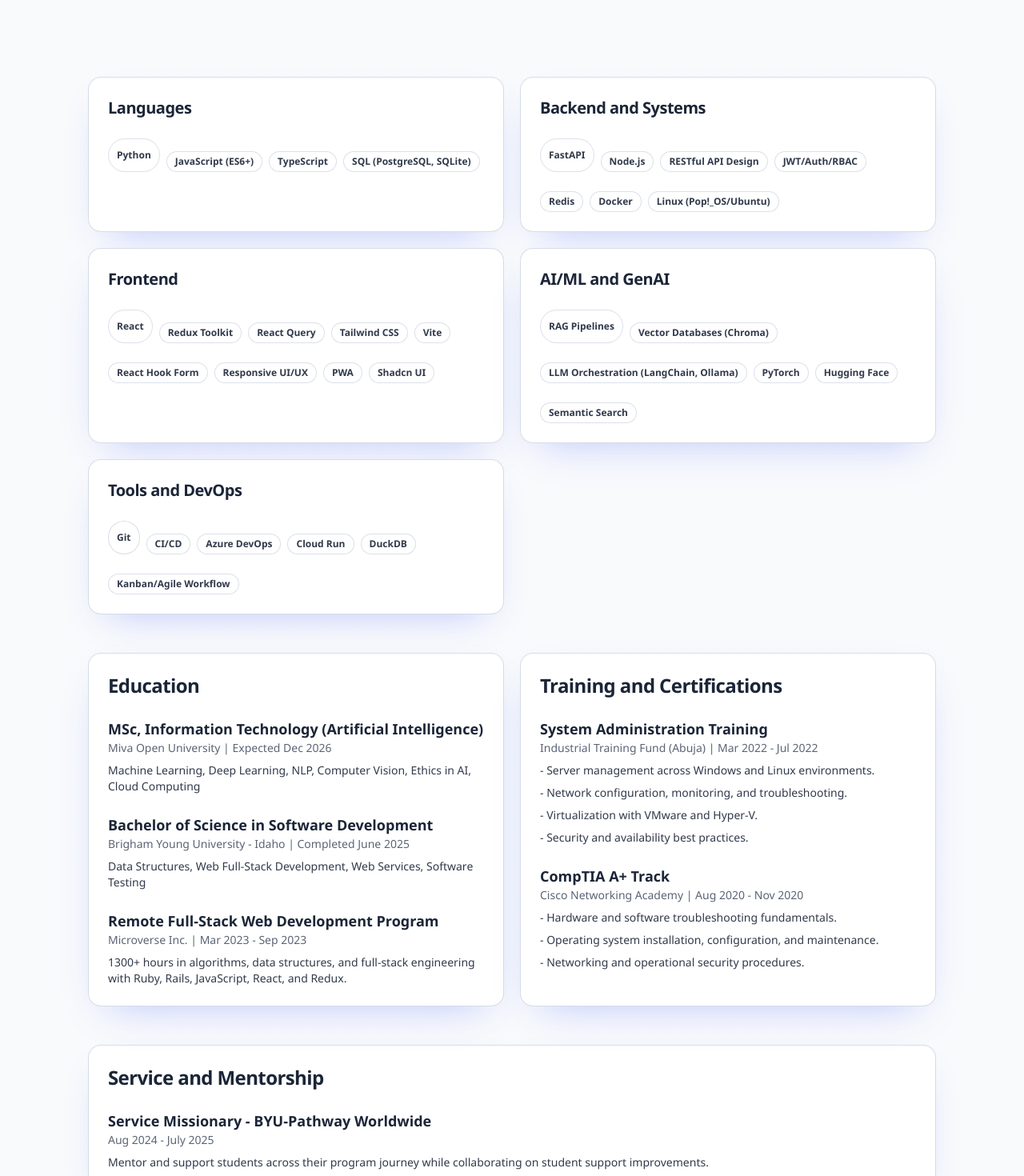
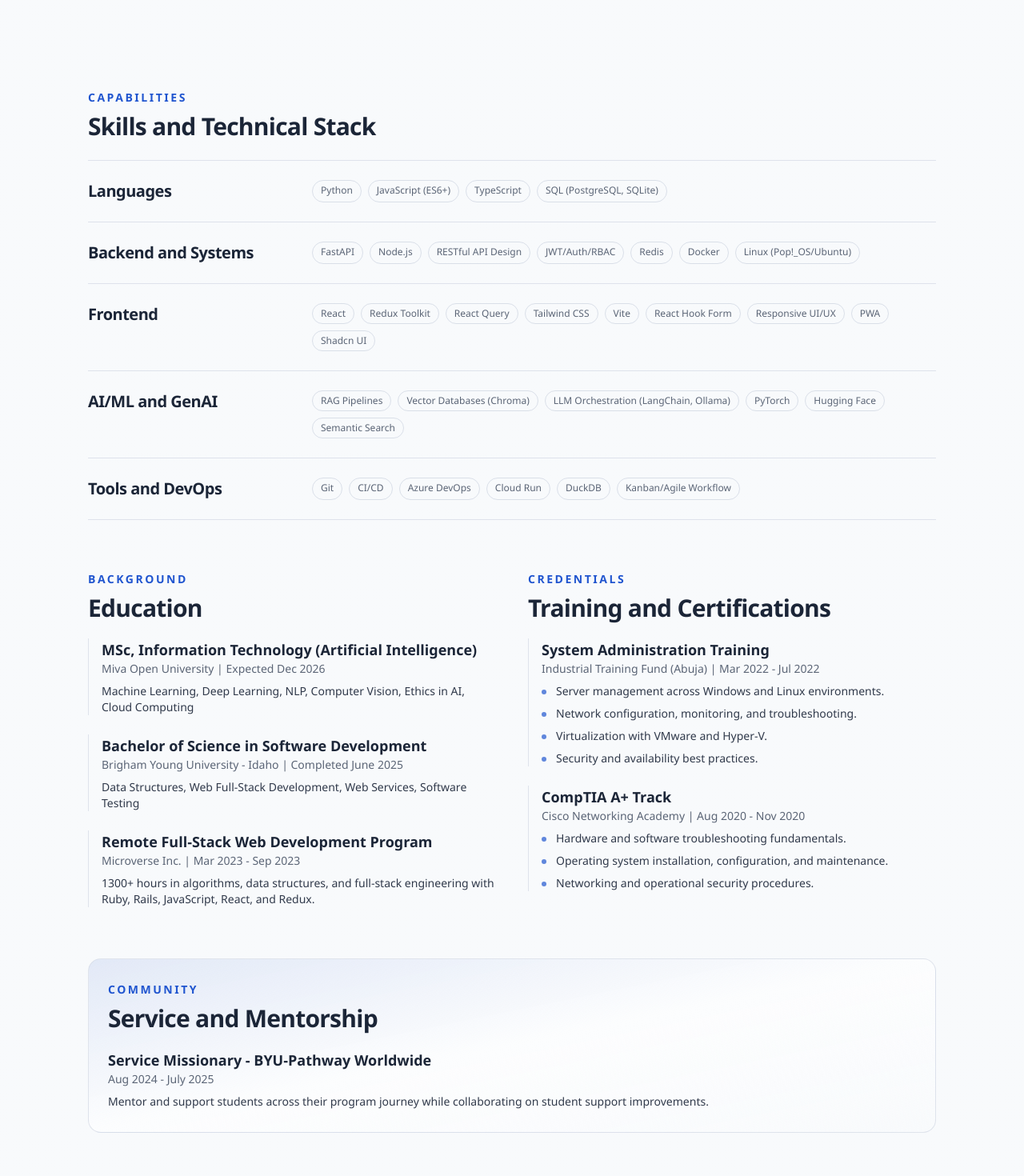
Before and after one commit to DevaWinner/my-portfolio, a Next.js app: page /about in a window 1280 px wide. Shown: the part 420-1890 px from the top of the page at 80% size. Built offline with nearby package versions, Linux system fonts and the light colour scheme.

Commit message:
feat: enhance About and Projects pages with improved layout and new project entry component

```diff
--- a/app/about/page.tsx
+++ b/app/about/page.tsx
@@ -1,14 +1,13 @@
 import { Download, Mail } from "lucide-react";
 
 import { PageHero } from "@/components/page-hero";
-import { Badge } from "@/components/ui/badge";
 import { buttonVariants } from "@/components/ui/button";
-import { Card, CardContent, CardHeader, CardTitle } from "@/components/ui/card";
 import { portfolioData } from "@/lib/portfolio-data";
+import { cn } from "@/lib/utils";
 
 export default function AboutPage() {
   return (
-    <div className="space-y-9 pb-16 sm:space-y-12">
+    <div className="space-y-12 pb-16 sm:space-y-16">
       <PageHero
         kicker="About"
         title="Background, Skills, Education, and Professional Context"
@@ -23,7 +22,7 @@
               href={portfolioData.profile.contact.resumePath}
               target="_blank"
               rel="noreferrer"
-              className={buttonVariants({ variant: "outline", size: "lg" })}
+              className={buttonVariants({ variant: "cta", size: "lg" })}
             >
               <Download className="h-4 w-4" />
               Download Resume
@@ -32,78 +31,84 @@
         }
       />
 
-      <section className="container grid gap-5 lg:grid-cols-2">
-        {portfolioData.skills.map((category) => (
-          <Card key={category.label} className="border-border/90 bg-card/95">
-            <CardHeader>
-              <CardTitle className="text-xl">{category.label}</CardTitle>
-            </CardHeader>
-            <CardContent className="flex flex-wrap gap-2">
-              {category.items.map((item) => (
-                <Badge key={item}>{item}</Badge>
-              ))}
-            </CardContent>
-          </Card>
-        ))}
+      <section className="container space-y-6">
+        <div>
+          <p className="text-sm font-semibold uppercase tracking-[0.18em] text-primary">Capabilities</p>
+          <h2 className="mt-2 font-heading text-3xl font-bold tracking-tight">Skills and Technical Stack</h2>
+        </div>
+        <div className="divide-y divide-border/70 border-y border-border/70">
+          {portfolioData.skills.map((category) => (
+            <article key={category.label} className="grid gap-4 py-6 lg:grid-cols-[16rem_1fr] lg:gap-6">
+              <h3 className="font-heading text-xl font-semibold tracking-tight">{category.label}</h3>
+              <div className="flex flex-wrap gap-2">
+                {category.items.map((item) => (
+                  <span key={item} className="rounded-full border border-border/80 px-2.5 py-1 text-xs text-muted">
+                    {item}
+                  </span>
+                ))}
+              </div>
+            </article>
+          ))}
+        </div>
       </section>
 
-      <section className="container grid gap-5 lg:grid-cols-2">
-        <Card className="border-border/90 bg-card/95">
-          <CardHeader>
-            <CardTitle className="text-2xl">Education</CardTitle>
-          </CardHeader>
-          <CardContent className="space-y-6">
+      <section className="container grid gap-10 lg:grid-cols-2">
+        <div>
+          <p className="text-sm font-semibold uppercase tracking-[0.18em] text-primary">Background</p>
+          <h2 className="mt-2 font-heading text-3xl font-bold tracking-tight">Education</h2>
+          <div className="mt-5 space-y-6">
             {portfolioData.education.map((item) => (
-              <div key={`${item.institution}-${item.degree}`}>
+              <article key={`${item.institution}-${item.degree}`} className="border-l border-border/70 pl-4">
                 <p className="font-heading text-lg font-semibold">{item.degree}</p>
                 <p className="text-sm text-muted">
                   {item.institution} | {item.date}
                 </p>
                 <p className="mt-2 text-sm text-foreground/90">{item.coursework}</p>
-              </div>
+              </article>
             ))}
-          </CardContent>
-        </Card>
+          </div>
+        </div>
 
-        <Card className="border-border/90 bg-card/95">
-          <CardHeader>
-            <CardTitle className="text-2xl">Training and Certifications</CardTitle>
-          </CardHeader>
-          <CardContent className="space-y-6">
+        <div>
+          <p className="text-sm font-semibold uppercase tracking-[0.18em] text-primary">Credentials</p>
+          <h2 className="mt-2 font-heading text-3xl font-bold tracking-tight">Training and Certifications</h2>
+          <div className="mt-5 space-y-6">
             {portfolioData.certifications.map((item) => (
-              <div key={item.name}>
+              <article key={item.name} className="border-l border-border/70 pl-4">
                 <p className="font-heading text-lg font-semibold">{item.name}</p>
                 <p className="text-sm text-muted">
                   {item.provider} | {item.period}
                 </p>
                 <ul className="mt-2 space-y-2 text-sm text-foreground/90">
                   {item.details.map((detail) => (
-                    <li key={detail}>- {detail}</li>
+                    <li key={detail} className="flex items-start gap-3">
+                      <span className="mt-2 h-1.5 w-1.5 shrink-0 rounded-full bg-primary/70" />
+                      <span>{detail}</span>
+                    </li>
                   ))}
                 </ul>
-              </div>
+              </article>
             ))}
-          </CardContent>
-        </Card>
+          </div>
+        </div>
       </section>
 
       <section className="container">
-        <Card className="border-border/90 bg-card/95">
-          <CardHeader>
-            <CardTitle className="text-2xl">Service and Mentorship</CardTitle>
-          </CardHeader>
-          <CardContent className="space-y-4">
-            {portfolioData.service.map((item) => (
-              <div key={item.organization}>
+        <div className="rounded-2xl border border-border/70 bg-gradient-to-br from-primary/10 via-card/60 to-background px-6 py-7">
+          <p className="text-sm font-semibold uppercase tracking-[0.18em] text-primary">Community</p>
+          <h2 className="mt-2 font-heading text-3xl font-bold tracking-tight">Service and Mentorship</h2>
+          <div className="mt-5">
+            {portfolioData.service.map((item, index) => (
+              <article key={item.organization} className={cn(index < portfolioData.service.length - 1 && "mb-5 border-b border-border/70 pb-5")}>
                 <p className="font-heading text-lg font-semibold">
                   {item.role} - {item.organization}
                 </p>
                 <p className="text-sm text-muted">{item.period}</p>
                 <p className="mt-2 text-sm text-foreground/90">{item.details}</p>
-              </div>
+              </article>
             ))}
-          </CardContent>
-        </Card>
+          </div>
+        </div>
       </section>
     </div>
   );
--- a/app/projects/page.tsx
+++ b/app/projects/page.tsx
@@ -1,8 +1,8 @@
+import { ArrowUpRight } from "lucide-react";
+
 import { PageHero } from "@/components/page-hero";
-import { ProjectCard } from "@/components/project-card";
-import { Card, CardContent, CardHeader, CardTitle } from "@/components/ui/card";
-import { portfolioData } from "@/lib/portfolio-data";
-import { projectAnchorId } from "@/lib/utils";
+import { portfolioData, type ProjectItem } from "@/lib/portfolio-data";
+import { cn, projectAnchorId } from "@/lib/utils";
 
 const featuredProjects = portfolioData.projects.filter(
 	(project) => project.featured,
@@ -11,16 +11,136 @@
 	(project) => !project.featured,
 );
 
+interface ProjectEntryProps {
+	project: ProjectItem;
+	compact?: boolean;
+}
+
+function ProjectEntry({ project, compact = false }: ProjectEntryProps) {
+	return (
+		<article
+			id={projectAnchorId(project.name)}
+			className="scroll-mt-28 border-b border-border/70 py-8"
+		>
+			<div
+				className={cn(
+					"grid gap-5 lg:grid-cols-[12rem_1fr]",
+					compact && "lg:grid-cols-[10rem_1fr]",
+				)}
+			>
+				<div className="space-y-2">
+					<div className="flex flex-wrap items-center gap-2 text-xs font-semibold uppercase tracking-[0.14em]">
+						<span className="rounded-full bg-primary/10 px-2.5 py-1 text-primary">
+							{project.category}
+						</span>
+						{project.status ? (
+							<span className="rounded-full border border-border/80 px-2.5 py-1 text-muted normal-case tracking-normal">
+								{project.status}
+							</span>
+						) : null}
+					</div>
+					{project.period ? (
+						<p className="text-sm text-muted">{project.period}</p>
+					) : null}
+				</div>
+
+				<div className="space-y-5">
+					<div>
+						<h3 className="font-heading text-2xl font-semibold tracking-tight">
+							{project.name}
+						</h3>
+						<p className="mt-1 text-sm text-muted">{project.role}</p>
+						<p className="mt-3 text-sm leading-relaxed text-foreground/90">
+							{project.summary}
+						</p>
+					</div>
+
+					{project.context ? (
+						<p className="text-sm text-foreground/90">
+							<span className="font-semibold text-foreground">Context:</span>{" "}
+							{project.context}
+						</p>
+					) : null}
+
+					<div
+						className={cn(
+							"grid gap-4",
+							compact ? "md:grid-cols-1" : "md:grid-cols-2",
+						)}
+					>
+						<div>
+							<p className="mb-2 text-xs font-semibold uppercase tracking-[0.16em] text-primary">
+								Challenge
+							</p>
+							<p className="text-sm text-foreground/90">{project.challenge}</p>
+						</div>
+						<div>
+							<p className="mb-2 text-xs font-semibold uppercase tracking-[0.16em] text-primary">
+								Solution
+							</p>
+							<p className="text-sm text-foreground/90">{project.solution}</p>
+						</div>
+					</div>
+
+					{project.impactMetrics?.length ? (
+						<div>
+							<p className="mb-2 text-xs font-semibold uppercase tracking-[0.16em] text-primary">
+								Key Results
+							</p>
+							<ul className="space-y-2 text-sm text-foreground/90">
+								{project.impactMetrics.slice(0, 3).map((result) => (
+									<li key={result} className="flex items-start gap-3">
+										<span className="mt-2 h-1.5 w-1.5 shrink-0 rounded-full bg-primary/70" />
+										<span>{result}</span>
+									</li>
+								))}
+							</ul>
+						</div>
+					) : null}
+
+					<div className="flex flex-wrap gap-2">
+						{project.techStack.map((tech) => (
+							<span
+								key={tech}
+								className="rounded-full border border-border/80 px-2.5 py-1 text-xs text-muted"
+							>
+								{tech}
+							</span>
+						))}
+					</div>
+
+					{project.links?.length ? (
+						<div className="flex flex-wrap items-center gap-4">
+							{project.links.map((link) => (
+								<a
+									key={link.href}
+									href={link.href}
+									target="_blank"
+									rel="noreferrer"
+									className="inline-flex items-center gap-1 text-sm font-semibold text-primary hover:underline"
+								>
+									{link.label}
+									<ArrowUpRight className="h-4 w-4" />
+								</a>
+							))}
+						</div>
+					) : null}
+				</div>
+			</div>
+		</article>
+	);
+}
+
 export default function ProjectsPage() {
 	return (
-		<div className="space-y-9 pb-16 sm:space-y-12">
+		<div className="space-y-12 pb-16 sm:space-y-16">
 			<PageHero
 				kicker="Projects"
 				title="Technical Case Studies Across Product, Client, and Platform Delivery"
 				description="Selected technical case studies showing the product context, engineering challenge, and solution delivered for each project."
 			/>
 
-			<section className="container space-y-5">
+			<section className="container space-y-6">
 				<div>
 					<h2 className="font-heading text-2xl font-bold tracking-tight">
 						Featured Work
@@ -30,18 +150,14 @@
 						focus.
 					</p>
 				</div>
-				<div className="grid gap-5 lg:grid-cols-2">
+				<div>
 					{featuredProjects.map((project) => (
-						<ProjectCard
-							key={project.name}
-							project={project}
-							anchorId={projectAnchorId(project.name)}
-						/>
+						<ProjectEntry key={project.name} project={project} />
 					))}
 				</div>
 			</section>
 
-			<section className="container space-y-5">
+			<section className="container space-y-6">
 				<div>
 					<h2 className="font-heading text-2xl font-bold tracking-tight">
 						Additional Delivery Work
@@ -51,37 +167,45 @@
 						contributions.
 					</p>
 				</div>
-				<div className="grid gap-5 lg:grid-cols-2">
+				<div>
 					{otherProjects.map((project) => (
-						<ProjectCard
-							key={project.name}
-							project={project}
-							anchorId={projectAnchorId(project.name)}
-						/>
+						<ProjectEntry key={project.name} project={project} compact />
 					))}
 				</div>
 			</section>
 
 			<section className="container">
-				<Card className="border-border/90 bg-card/95">
-					<CardHeader>
-						<CardTitle className="text-2xl">Delivery Pattern</CardTitle>
-					</CardHeader>
-					<CardContent className="grid gap-4 text-sm text-foreground/90 md:grid-cols-3">
-						<p>
-							<strong>Discover:</strong> clarify user and business constraints
-							with engineering feasibility early.
-						</p>
-						<p>
-							<strong>Build:</strong> implement modular services and UI
-							workflows with testing and operational visibility.
-						</p>
-						<p>
-							<strong>Improve:</strong> iterate based on usage, defects, and
-							performance signals to sustain product value.
-						</p>
-					</CardContent>
-				</Card>
+				<div className="rounded-2xl border border-border/70 bg-gradient-to-br from-primary/10 via-card/60 to-background px-6 py-7">
+					<p className="text-sm font-semibold uppercase tracking-[0.18em] text-primary">
+						Delivery Pattern
+					</p>
+					<h2 className="mt-2 font-heading text-3xl font-bold tracking-tight">
+						How Projects Move Forward
+					</h2>
+					<div className="mt-5 grid gap-4 text-sm text-foreground/90 md:grid-cols-3">
+						<div>
+							<p className="font-semibold text-foreground">Discover</p>
+							<p className="mt-1">
+								Clarify user and business constraints with engineering
+								feasibility early.
+							</p>
+						</div>
+						<div>
+							<p className="font-semibold text-foreground">Build</p>
+							<p className="mt-1">
+								Implement modular services and UI workflows with testing and
+								operational visibility.
+							</p>
+						</div>
+						<div>
+							<p className="font-semibold text-foreground">Improve</p>
+							<p className="mt-1">
+								Iterate based on usage, defects, and performance signals to
+								sustain product value.
+							</p>
+						</div>
+					</div>
+				</div>
 			</section>
 		</div>
 	);
```
